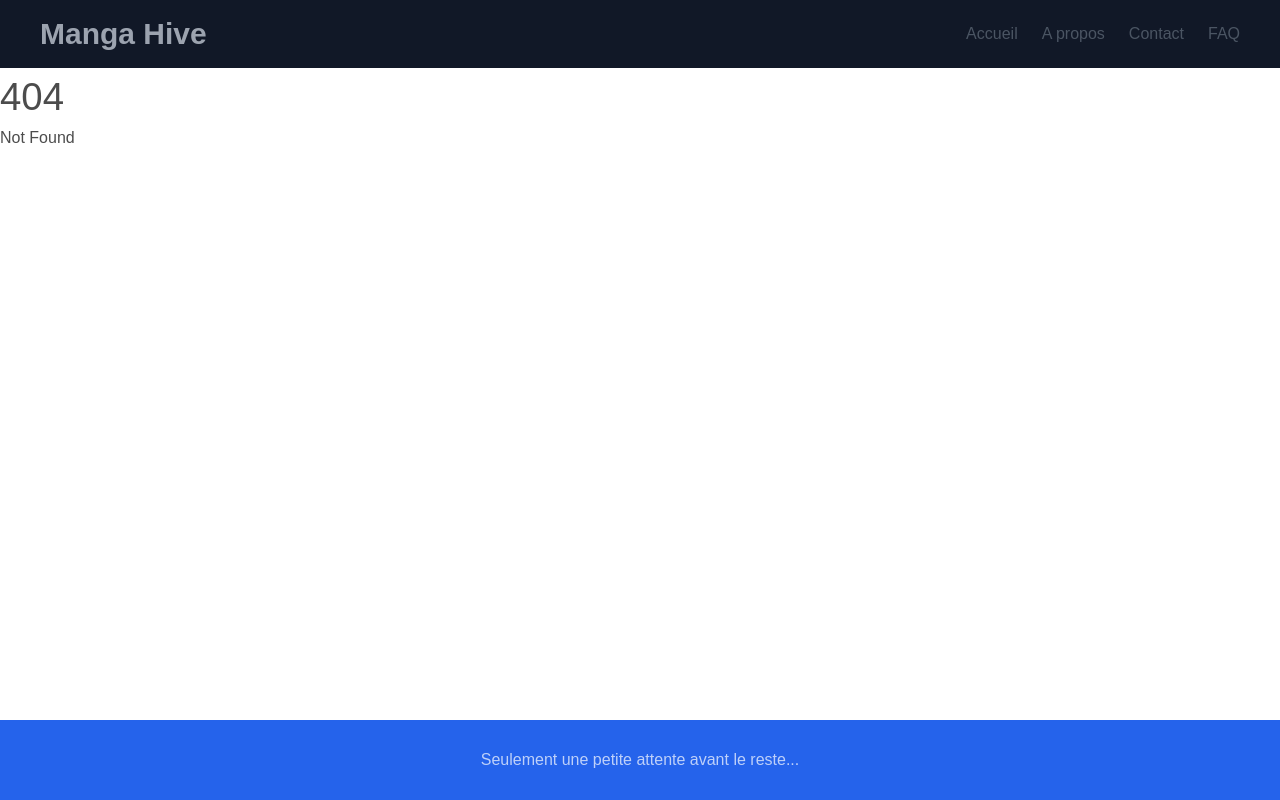
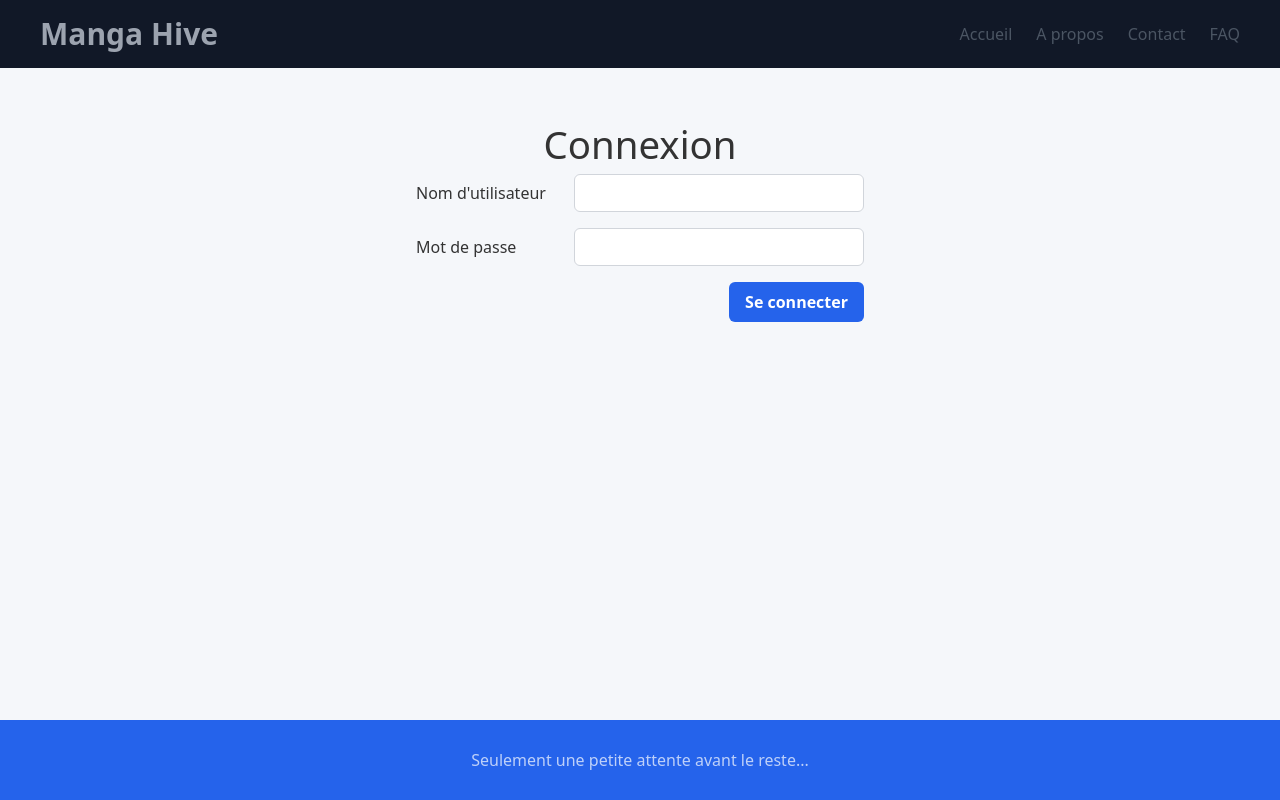
Before and after one commit to Calum-Quinn/mangahive, a SvelteKit app: page /signin in a window 1280 px wide. Before the commit this address had no page. Built offline with nearby package versions, Linux system fonts and the light colour scheme; no server answers.

Commit message:
Implement session creation in DB on login

```diff
--- a/src/lib/server/db.js
+++ b/src/lib/server/db.js
@@ -5,4 +5,14 @@ const db = new Pool({
     connectionString: env.DATABASE_URL
 });
 
+/**
+ *
+ * @param {*} username
+ * @returns {Promise<{id:number, password:string}>}
+ */
+export async function getUserByUsername(username) {
+    const res = await db.query('SELECT * FROM users WHERE username = $1', [username]);
+    return res.rows[0] || null;
+}
+
 export default db;
--- /dev/null
+++ b/src/routes/(auth)/signin/+page.server.js
@@ -0,0 +1,52 @@
+import { fail, redirect } from '@sveltejs/kit';
+import db, { getUserByUsername } from '$lib/server/db';
+import bcrypt from 'bcrypt';
+
+export const actions = {
+    default: async ({ request }) => {
+        const formData = await request.formData();
+        const username = formData.get('username')?.toString();
+        const password = formData.get('password')?.toString();
+
+        if (!username || !password) {
+            return fail(400, { error: 'Tous les champs sont nécessaires.'});
+        }
+
+        const user = await getUserByUsername(username);
+
+        if (!user) {
+            console.log('Aucun utilisateur trouvé avec ce nom.')
+        } else {
+            // Verify password
+            bcrypt.compare(password, user.password, (err, result) => {
+                if (err) {
+                    console.error('Erreur de comparaison de mdp: ', err);
+                    return fail(500, { error: 'Erreur interne du serveur' });
+                }
+
+                if (!result) {
+                    // Password does not match
+                    return fail(401, { error: 'Mot de passe incorrect' });
+                }
+            });
+        }
+
+        const sessionId = crypto.randomUUID();
+        const expiresAt = new Date(Date.now() + 60 * 60 * 1000); // 1 hour
+
+        try {
+            await db.query(
+                'INSERT INTO sessions (id, username, expires_at) VALUES ($1,$2,$3)',
+                [sessionId, username, expiresAt]
+            );
+        } catch (err) {
+            console.error('DB error: ', err);
+            return fail(500, { error: 'Database error' });
+        }
+
+        return {
+            success: true,
+            message: 'Connexion réussie !',
+        };
+    }
+};
--- a/src/routes/signup/+page.svelte
+++ b/src/routes/(auth)/signin/+page.svelte
@@ -1,26 +1,12 @@
 <script>
-    let firstname = '';
-    let surname = '';
-    let username = '';
-    let password = '';
+    let username = $state('');
+    let password = $state('');
 </script>
 
 <section class="pt-12 pb-8" id="info">
     <div class="signup-wrapper max-w-7xl mx-auto px-10 text-center">
-        <h1>Enregistrement</h1>
+        <h1>Connexion</h1>
         <form method="POST" class="form-card space-y-4 max-w-md w-full mx-auto">
-            <div class="grid grid-cols-[150px_1fr] items-center gap-2">
-                <label for="firstname" class="font-medium text-left">Prénom</label>
-                <input id="firstname" name="firstname" type="text" bind:value={firstname} required
-                    class="w-full px-3 py-2 text-sm border border-gray-300 rounded-md focus:outline-none focus:ring-2 focus:ring-blue-500" />
-            </div>
-
-            <div class="grid grid-cols-[150px_1fr] items-center gap-2">
-                <label for="surname" class="font-medium text-left">Nom de famille</label>
-                <input id="surname" name="surname" type="text" bind:value={surname} required
-                    class="w-full px-3 py-2 text-sm border border-gray-300 rounded-md focus:outline-none focus:ring-2 focus:ring-blue-500" />
-            </div>
-
             <div class="grid grid-cols-[150px_1fr] items-center gap-2">
                 <label for="username" class="font-medium text-left">Nom d'utilisateur</label>
                 <input id="username" name="username" type="text" bind:value={username} required
@@ -36,7 +22,7 @@
             <div class="text-right">
                 <button type="submit"
                     class="px-4 py-2 bg-blue-600 text-white font-semibold rounded-md hover:bg-blue-700 transition">
-                    Valider
+                    Se connecter
                 </button>
             </div>
         </form>
--- /dev/null
+++ b/src/routes/(auth)/signup/+page.svelte
@@ -0,0 +1,44 @@
+<script>
+    let firstname = $state('');
+    let surname = $state('');
+    let username = $state('');
+    let password = $state('');
+</script>
+
+<section class="pt-12 pb-8" id="info">
+    <div class="signup-wrapper max-w-7xl mx-auto px-10 text-center">
+        <h1>Enregistrement</h1>
+        <form method="POST" class="form-card space-y-4 max-w-md w-full mx-auto">
+            <div class="grid grid-cols-[150px_1fr] items-center gap-2">
+                <label for="firstname" class="font-medium text-left">Prénom</label>
+                <input id="firstname" name="firstname" type="text" bind:value={firstname} required
+                    class="w-full px-3 py-2 text-sm border border-gray-300 rounded-md focus:outline-none focus:ring-2 focus:ring-blue-500" />
+            </div>
+
+            <div class="grid grid-cols-[150px_1fr] items-center gap-2">
+                <label for="surname" class="font-medium text-left">Nom de famille</label>
+                <input id="surname" name="surname" type="text" bind:value={surname} required
+                    class="w-full px-3 py-2 text-sm border border-gray-300 rounded-md focus:outline-none focus:ring-2 focus:ring-blue-500" />
+            </div>
+
+            <div class="grid grid-cols-[150px_1fr] items-center gap-2">
+                <label for="username" class="font-medium text-left">Nom d'utilisateur</label>
+                <input id="username" name="username" type="text" bind:value={username} required
+                    class="w-full px-3 py-2 text-sm border border-gray-300 rounded-md focus:outline-none focus:ring-2 focus:ring-blue-500" />
+            </div>
+
+            <div class="grid grid-cols-[150px_1fr] items-center gap-2">
+                <label for="password" class="font-medium text-left">Mot de passe</label>
+                <input id="password" name="password" type="password" bind:value={password} required
+                    class="w-full px-3 py-2 text-sm border border-gray-300 rounded-md focus:outline-none focus:ring-2 focus:ring-blue-500" />
+            </div>
+
+            <div class="text-right">
+                <button type="submit"
+                    class="px-4 py-2 bg-blue-600 text-white font-semibold rounded-md hover:bg-blue-700 transition">
+                    Valider
+                </button>
+            </div>
+        </form>
+    </div>
+</section>
--- a/src/routes/+layout.svelte
+++ b/src/routes/+layout.svelte
@@ -13,7 +13,7 @@
 				<div>
 					<a href="{base}/" class="main-title font-bold text-3xl text-gray-400">Manga Hive</a>
 				</div>
-				<ul class="hidden md:flex gap-6 text-gray-600">
+				<ul class="flex gap-6 text-gray-600">
 					<li><a href="{base}/" class="hover:underline">Accueil</a></li>
 					<li><a href="{base}/about" class="hover:underline">A propos</a></li>
 					<li><a href="{base}/contact" class="hover:underline">Contact</a></li>
```
Also changed, not shown: src/lib/server/authentication/auth.js (added), src/routes/(auth)/+layout.svelte (renamed from src/routes/signup/+layout.svelte), src/routes/(auth)/signup/+page.server.js (renamed from src/routes/signup/+page.server.js), 2 other files (tests, documents, lock files or other folders).
